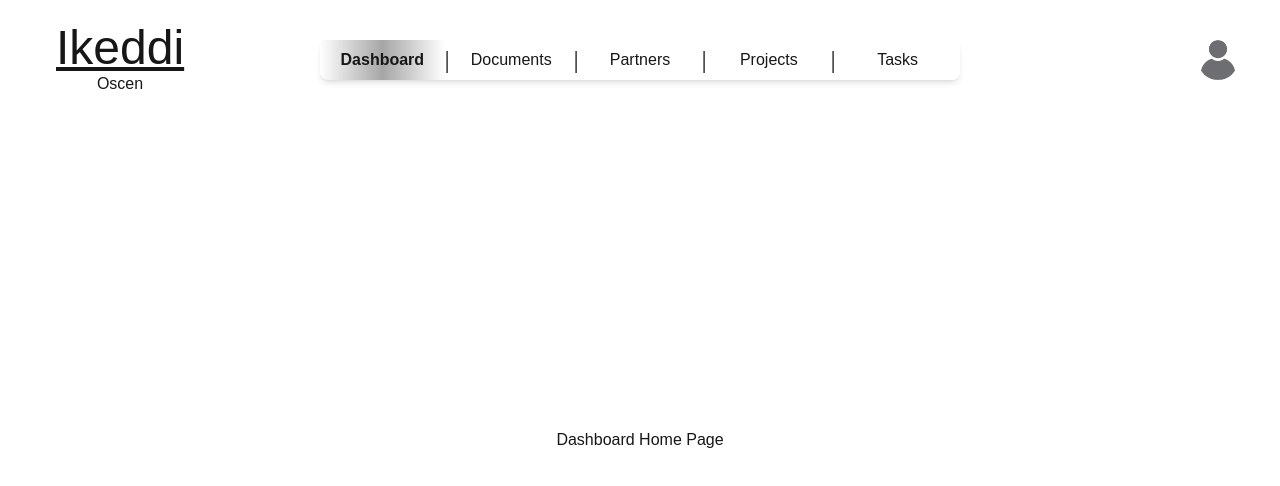
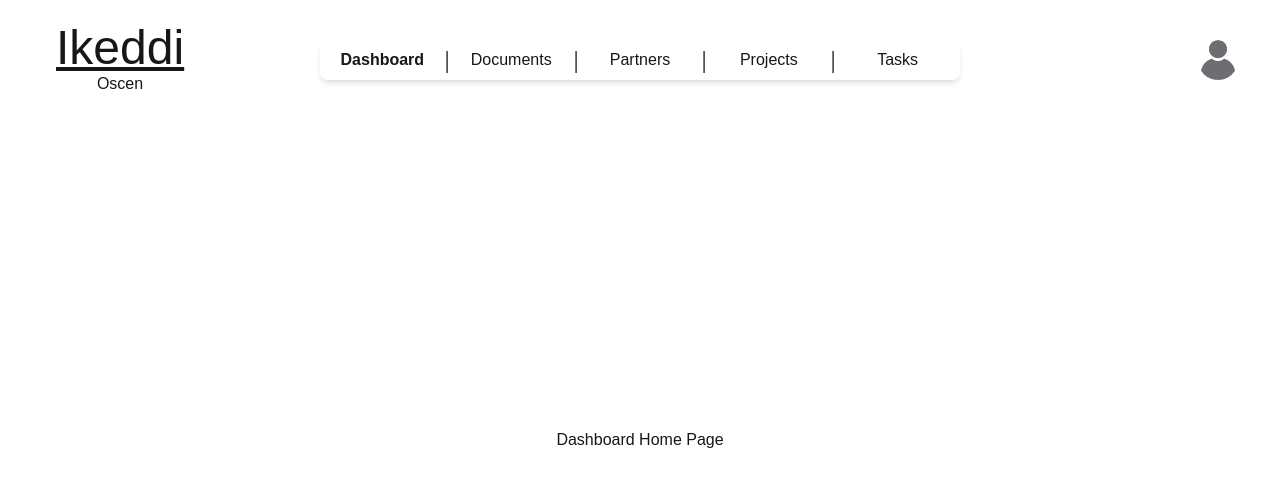
Before and after one commit to ElijDavis/Management-Application, a Next.js app in the folder manage-app/: page /dashboard in a window 1280 px wide. Shown: the top 486 px of the page. Built offline with nearby package versions, Linux system fonts and the light colour scheme; no server answers.

Commit message:
Visual Edit: Color of the active tab changed to active color scheme

```diff
--- a/manage-app/app/components/tabs.tsx
+++ b/manage-app/app/components/tabs.tsx
@@ -6,7 +6,7 @@ const Tabs = ({name}: NameProps) => {
   const isActive = pathname === `/${name.toLowerCase()}`;
 
   return(
-    <Link className={`flex justify-center h-full w-full hover:bg-gray-200 hover:text-black mx-auto hover:rounded-md cursor-pointer ${isActive ? "bg-linear-to-r from-white/0 from-0% via-black/35 via-50% to-white/0 to-100%  font-semibold" : ""}`} href={`/${name.toLowerCase()}`}>
+    <Link className={`flex justify-center h-full w-full hover:bg-gray-200 hover:text-black mx-auto hover:rounded-md cursor-pointer ${isActive ? "bg-linear-to-r from-white/0 from-0% via-background/35 via-50% to-white/0 to-100%  font-semibold" : ""}`} href={`/${name.toLowerCase()}`}>
         <h1>{name}</h1>
     </Link>
   )
```
